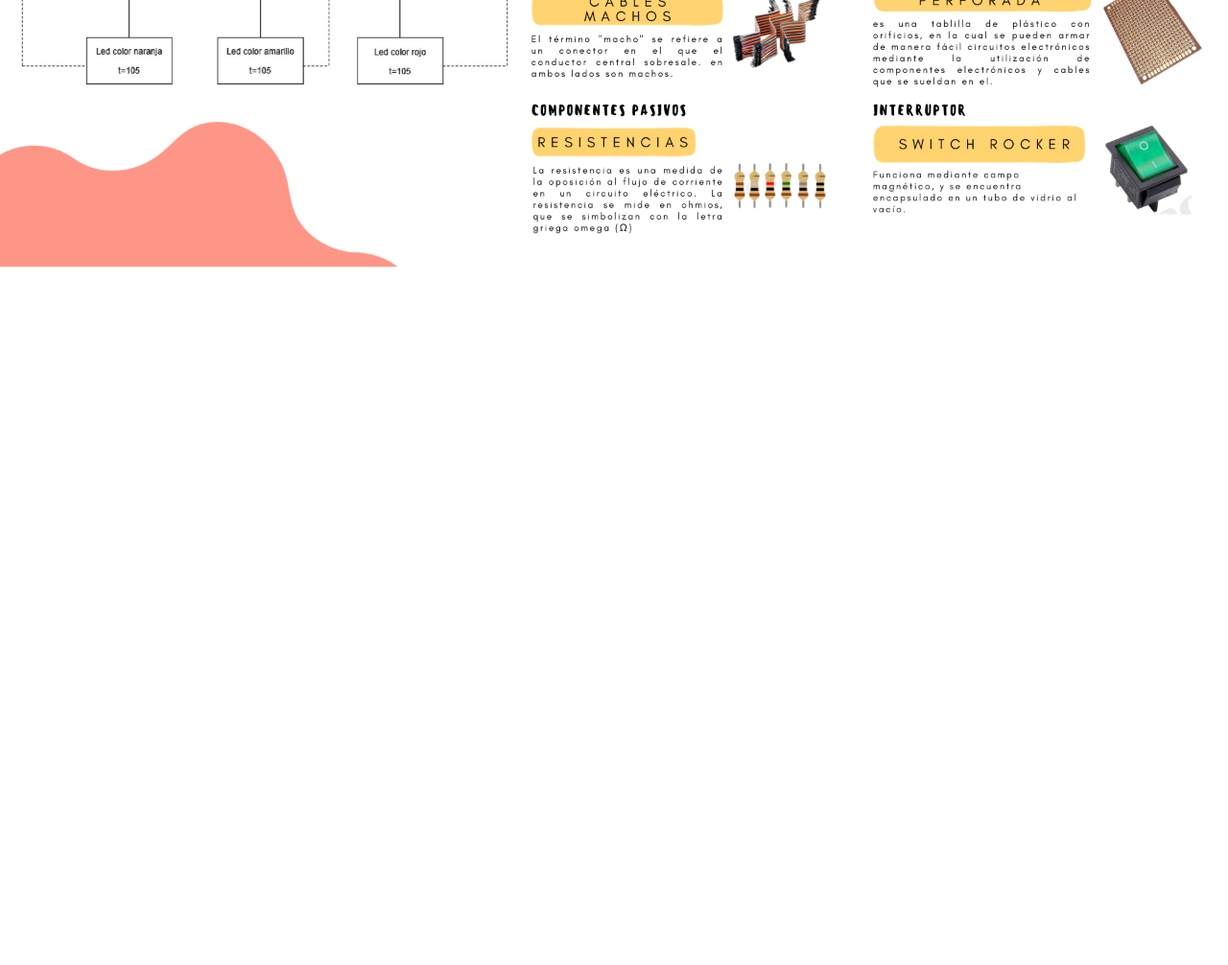
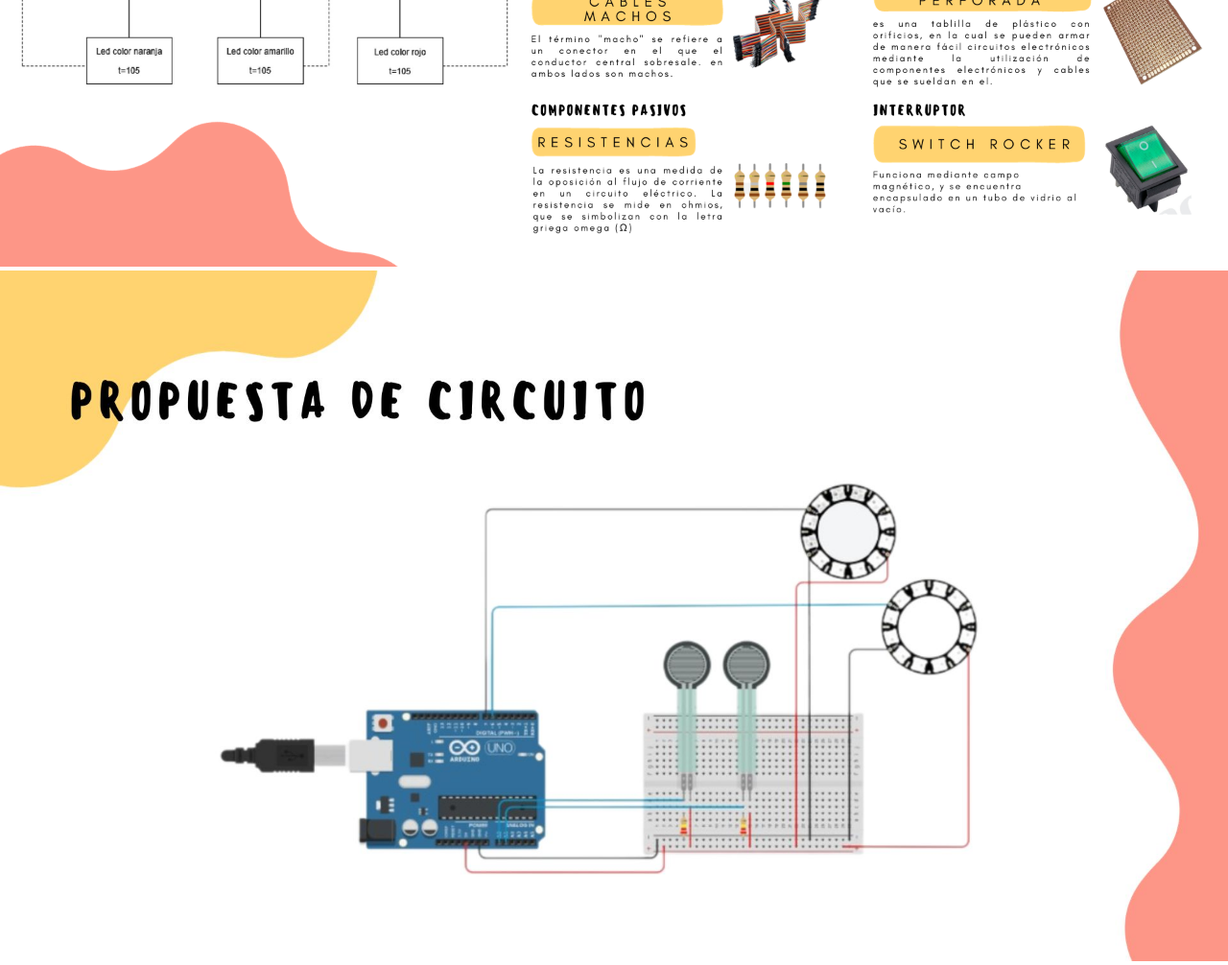
Before and after one commit to madyurit/Boris-The-Teddy, a plain HTML site: page index.html in a window 1280 px wide. Shown: the part 1167-2173 px from the top of the page at 96% size. Before the commit the page ends 1467 px from the top, so only its background shows below. Drawn offline with Linux system fonts and the light colour scheme.

Commit message:
change format image

```diff
--- a/index.html
+++ b/index.html
@@ -39,6 +39,6 @@
 <body>
     <img src="./img/1.png" alt="" width="100%" class="border">
     <img src="./img/2.png" alt="" width="100%">
-    <img src="./img/3.png" alt="" width="100%">
+    <img src="./img/3.jpg" alt="" width="100%">
 </body>
 </html>
```
